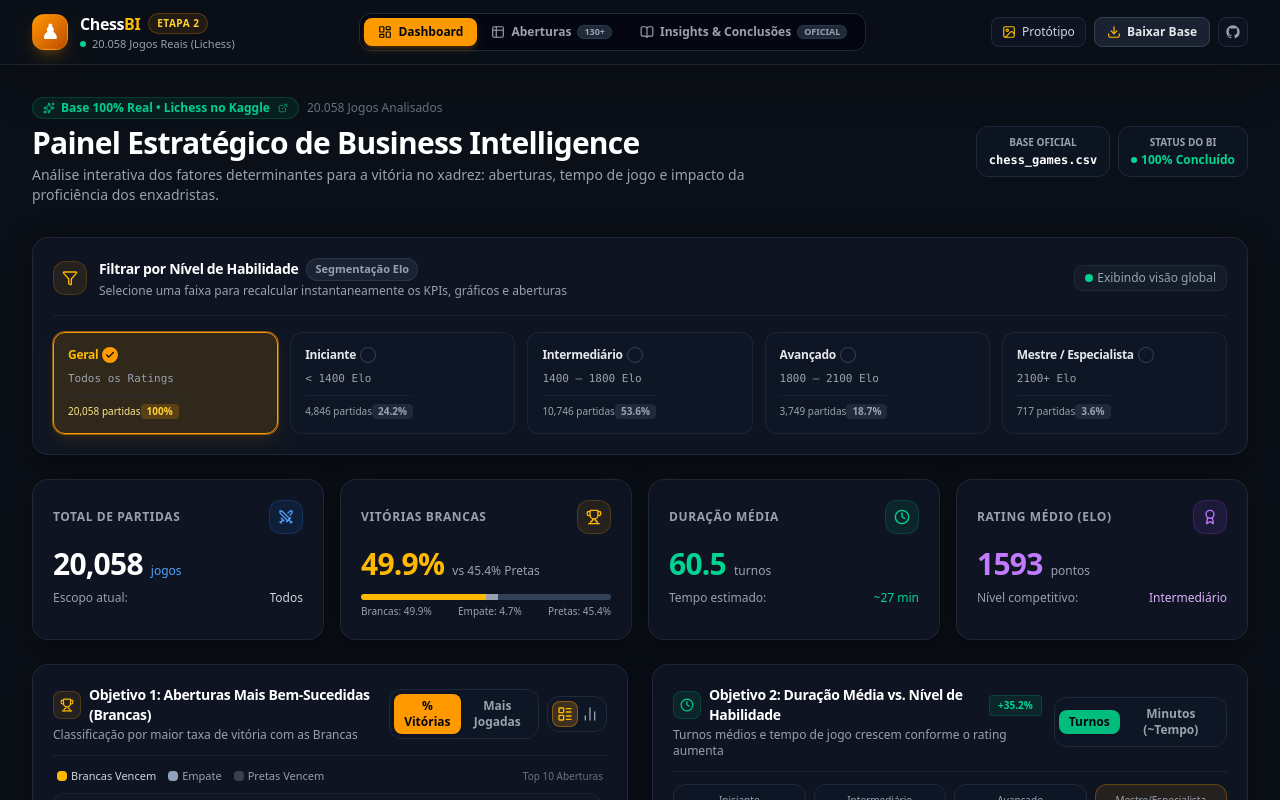
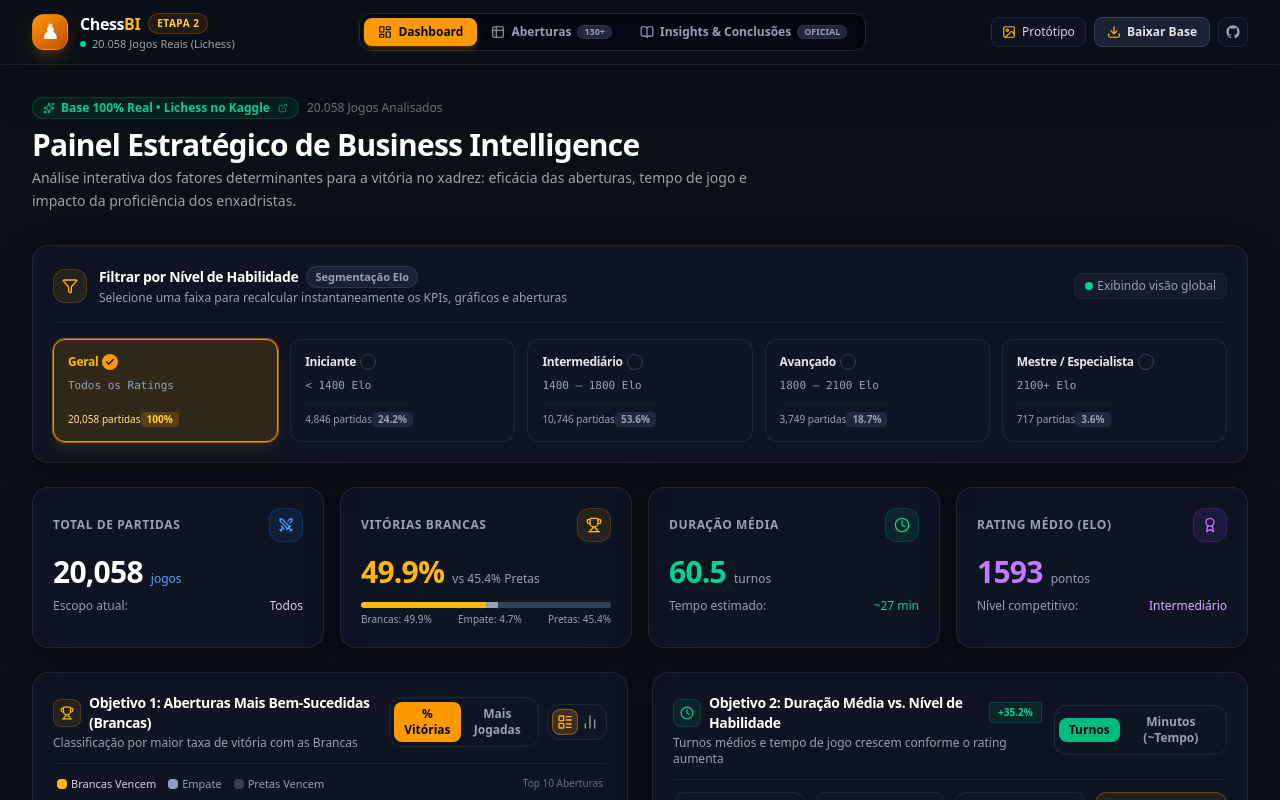
Before and after one commit to joaopereirajp/chess_bi, a Next.js app: page / in a window 1280 px wide. Shown: the top 800 px of the page. Built offline with nearby package versions, Linux system fonts and the light colour scheme.

Commit message:
refactor(ui): remover cards redundantes do banner deixando layout limpo e direto

```diff
--- a/src/app/page.js
+++ b/src/app/page.js
@@ -67,8 +67,7 @@
 
       <main className="flex-1 max-w-7xl w-full mx-auto px-4 sm:px-6 lg:px-8 py-8">
         {/* Intro banner */}
-        <div className="mb-6 flex flex-col md:flex-row md:items-center justify-between gap-4 pb-2">
-          <div>
+        <div className="mb-6 pb-2">
           <div className="flex items-center space-x-2">
             <a
               href="https://www.kaggle.com/datasets/datasnaek/chess"
@@ -83,28 +82,12 @@
             </a>
             <span className="text-xs text-gray-500">20.058 Jogos Analisados</span>
           </div>
-            <h2 className="text-2xl sm:text-3xl font-extrabold text-white tracking-tight mt-1.5">
+          <h2 className="text-2xl sm:text-3xl font-extrabold text-white tracking-tight mt-2">
             Painel Estratégico de Business Intelligence
           </h2>
-            <p className="text-xs sm:text-sm text-gray-400 mt-1 max-w-3xl">
-              Análise interativa dos fatores determinantes para a vitória no xadrez: aberturas, tempo de jogo e impacto da proficiência dos enxadristas.
+          <p className="text-xs sm:text-sm text-gray-400 mt-1 max-w-3xl leading-relaxed">
+            Análise interativa dos fatores determinantes para a vitória no xadrez: eficácia das aberturas, tempo de jogo e impacto da proficiência dos enxadristas.
           </p>
-          </div>
-
-          {/* Quick Info Badges */}
-          <div className="flex items-center gap-2 self-start md:self-auto">
-            <div className="px-3 py-2 rounded-xl bg-gray-900/60 border border-gray-800 text-center">
-              <div className="text-[10px] text-gray-400 uppercase font-semibold">Base Oficial</div>
-              <div className="text-xs font-extrabold text-white mt-0.5 font-mono">chess_games.csv</div>
-            </div>
-            <div className="px-3 py-2 rounded-xl bg-gray-900/60 border border-gray-800 text-center">
-              <div className="text-[10px] text-gray-400 uppercase font-semibold">Status do BI</div>
-              <div className="text-xs font-extrabold text-emerald-400 mt-0.5 flex items-center justify-center space-x-1">
-                <span className="w-1.5 h-1.5 rounded-full bg-emerald-400 inline-block" />
-                <span>100% Concluído</span>
-              </div>
-            </div>
-          </div>
         </div>
 
         {/* Tab 1: Visão Geral do Dashboard */}
```
Lines whose indentation alone changed are shown as unchanged.
